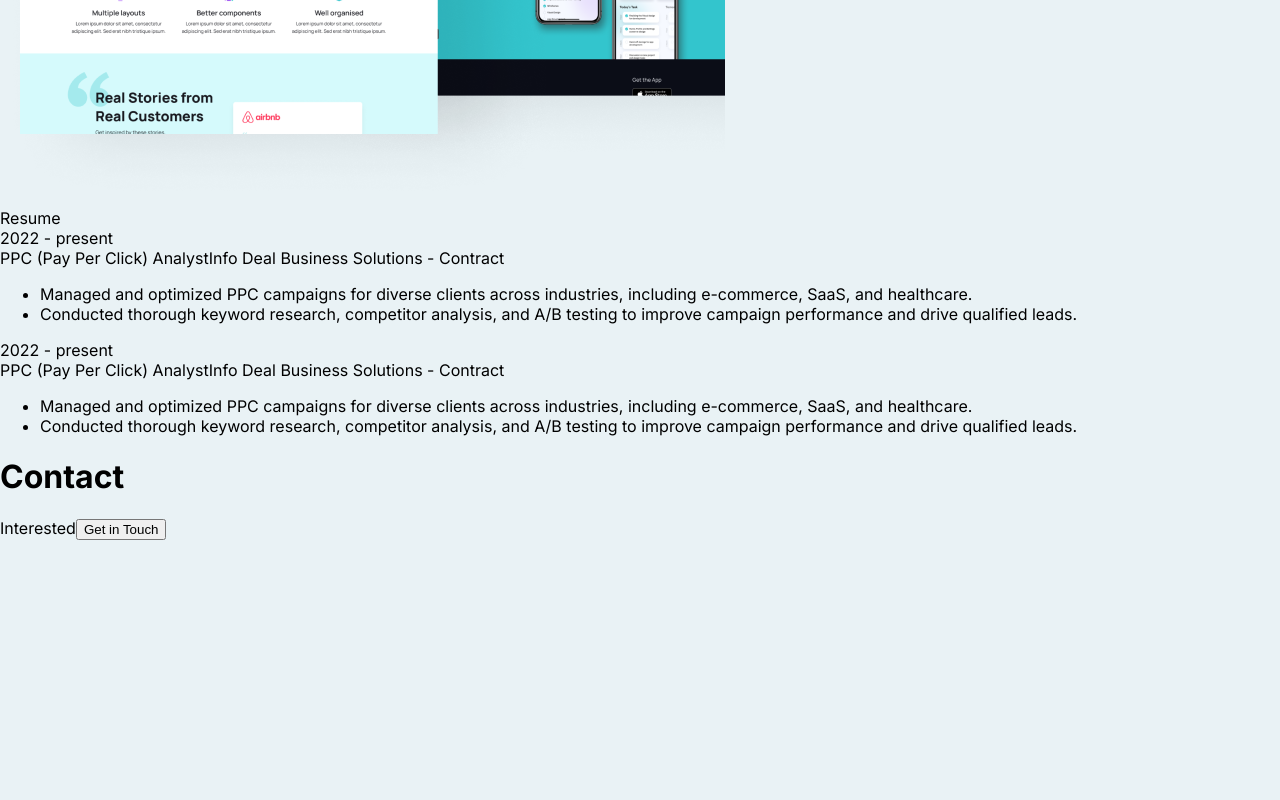
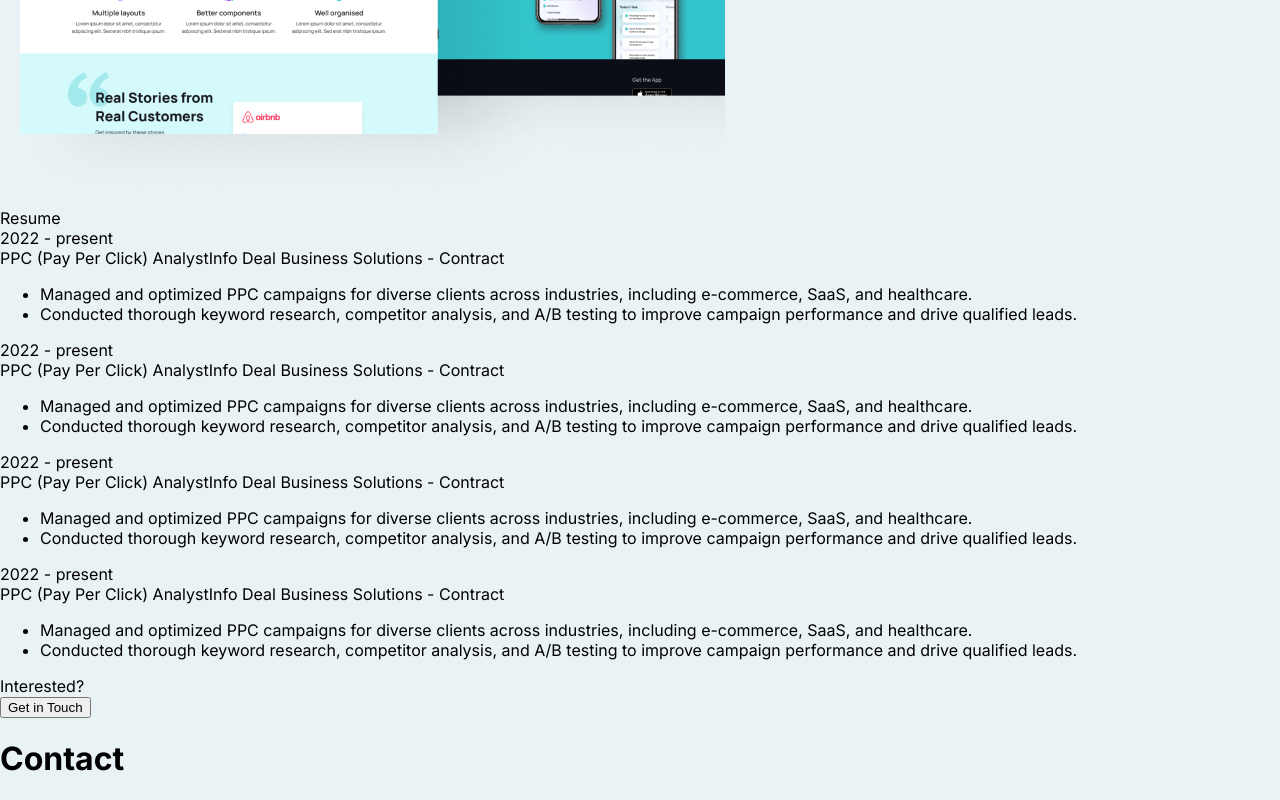
Before and after one commit to egekulahli1/egekulahli-portfolio, a React (Create React App) app: page / in a window 1280 px wide. Shown: the part 3107-3907 px from the top of the page. Before the commit the page ends 3647 px from the top, so only its background shows below. Built offline with nearby package versions, Linux system fonts and the light colour scheme.

Commit message:
17.lastchange

```diff
--- a/src/App.css
+++ b/src/App.css
@@ -6,6 +6,7 @@
     background-color:  #E9F2F5;
     padding-top: 24px;
     padding-bottom: 24px;
+    width: 100%;
 
 
 }
--- a/src/App.js
+++ b/src/App.js
@@ -15,8 +15,9 @@ function App() {
       <Skills />
       <ProjectList />
       <Resume />
+      <Footer />
       <Contact />
-      <Footer />
+
 
     </div>
   );
--- a/src/components/Contact.js
+++ b/src/components/Contact.js
@@ -1,13 +1,12 @@
 import '../styles/Contact.css';
-import { Element } from 'react-scroll';
 
 function Contact() {
     return (
-        <Element name='contactScroll' className="contact-container">
+        <div className="contact-container">
 
                 <h1>Contact</h1>
 
-        </Element>
+        </div>
     );
 }
 
--- a/src/components/Footer.js
+++ b/src/components/Footer.js
@@ -1,15 +1,19 @@
-import '../styles/Footer.css';
-import { Element } from 'react-scroll';
+import "../styles/Footer.css";
+import { Element } from "react-scroll";
 
 function Footer() {
-    return (
-        <Element name='footerScroll'>
-        <div className="footer-container">
-            <span>Interested</span>
-            <button>Get in Touch</button>
+  return (
+    <Element name="contactScroll" className="footer-wrapper">
+      <div className="footer-container">
+        <div className="footer-title-container">
+          <span className="footer-title">Interested?</span>
         </div>
-        </Element>
-    );
+        <button className="footer-button">
+          <span className="footer-button-text">Get in Touch</span>
+        </button>
+      </div>
+    </Element>
+  );
 }
 
 export default Footer;
--- a/src/components/Resume.js
+++ b/src/components/Resume.js
@@ -3,32 +3,103 @@ import { Element } from "react-scroll";
 
 function Resume() {
   return (
-    <Element name="resumeScroll" className="resume-container">
-        <span className="resume-main-title">
-            Resume
-        </span>
+    <Element name="resumeScroll" className="resume-wrapper">
+      <div className="resume-container">
+        <div className="resume-main-title-container">
+          <span className="resume-main-title">Resume</span>
+        </div>
         <div className="resume-item">
           <span className="resume-item-date">2022 - present</span>
           <div className="resume-item-content">
-                <span className="resume-item-job-title">PPC (Pay Per Click) Analyst</span>
-                <span className="resume-item-company">Info Deal Business Solutions - Contract</span>
+            <span className="resume-item-job-title">
+              PPC (Pay Per Click) Analyst
+            </span>
+
+            <span className="resume-item-company">
+              Info Deal Business Solutions - Contract
+            </span>
 
             <ul className="resume-item-description">
-                        <li>Managed and optimized PPC campaigns for diverse clients across industries, including e-commerce, SaaS, and healthcare.</li>
-                        <li>Conducted thorough keyword research, competitor analysis, and A/B testing to improve campaign performance and drive qualified leads.</li>
+              <li>
+                Managed and optimized PPC campaigns for diverse clients across
+                industries, including e-commerce, SaaS, and healthcare.
+              </li>
+              <li>
+                Conducted thorough keyword research, competitor analysis, and
+                A/B testing to improve campaign performance and drive qualified
+                leads.
+              </li>
             </ul>
           </div>
         </div>
         <div className="resume-item">
           <span className="resume-item-date">2022 - present</span>
           <div className="resume-item-content">
-                <span className="resume-item-job-title">PPC (Pay Per Click) Analyst</span>
-                <span className="resume-item-company">Info Deal Business Solutions - Contract</span>
+            <span className="resume-item-job-title">
+              PPC (Pay Per Click) Analyst
+            </span>
+            <span className="resume-item-company">
+              Info Deal Business Solutions - Contract
+            </span>
 
             <ul className="resume-item-description">
-                        <li>Managed and optimized PPC campaigns for diverse clients across industries, including e-commerce, SaaS, and healthcare.</li>
-                        <li>Conducted thorough keyword research, competitor analysis, and A/B testing to improve campaign performance and drive qualified leads.</li>
+              <li>
+                Managed and optimized PPC campaigns for diverse clients across
+                industries, including e-commerce, SaaS, and healthcare.
+              </li>
+              <li>
+                Conducted thorough keyword research, competitor analysis, and
+                A/B testing to improve campaign performance and drive qualified
+                leads.
+              </li>
             </ul>
+          </div>
+        </div>
+        <div className="resume-item">
+          <span className="resume-item-date">2022 - present</span>
+          <div className="resume-item-content">
+            <span className="resume-item-job-title">
+              PPC (Pay Per Click) Analyst
+            </span>
+            <span className="resume-item-company">
+              Info Deal Business Solutions - Contract
+            </span>
+
+            <ul className="resume-item-description">
+              <li>
+                Managed and optimized PPC campaigns for diverse clients across
+                industries, including e-commerce, SaaS, and healthcare.
+              </li>
+              <li>
+                Conducted thorough keyword research, competitor analysis, and
+                A/B testing to improve campaign performance and drive qualified
+                leads.
+              </li>
+            </ul>
+          </div>
+        </div>
+        <div className="resume-item">
+          <span className="resume-item-date">2022 - present</span>
+          <div className="resume-item-content">
+            <span className="resume-item-job-title">
+              PPC (Pay Per Click) Analyst
+            </span>
+            <span className="resume-item-company">
+              Info Deal Business Solutions - Contract
+            </span>
+
+            <ul className="resume-item-description">
+              <li>
+                Managed and optimized PPC campaigns for diverse clients across
+                industries, including e-commerce, SaaS, and healthcare.
+              </li>
+              <li>
+                Conducted thorough keyword research, competitor analysis, and
+                A/B testing to improve campaign performance and drive qualified
+                leads.
+              </li>
+            </ul>
+          </div>
         </div>
       </div>
     </Element>
--- a/src/index.css
+++ b/src/index.css
@@ -14,7 +14,7 @@ code {
     monospace;
 }
 html {
-  width: 100%;
+
 
   background-color:  #E9F2F5;
   display: flex;
@@ -23,7 +23,7 @@ html {
 #root {
   background-color:  #E9F2F5;
   height: 100%;
-  max-width: 1440px;
+
 }
 
 body {
--- a/src/styles/Footer.css
+++ b/src/styles/Footer.css
@@ -0,0 +1,48 @@
+@media (max-width: 1920px) and (min-width: 1440px) {
+  .footer-wrapper {
+    border-top: 1px solid var(--default-black, #0b0d17);
+    background: var(--text-gray-900, #18191f);
+  }
+  .footer-container {
+    display: flex;
+    padding: 140px 355px;
+    flex-direction: column;
+    align-items: center;
+    gap: 40px;
+  }
+  .footer-title-container {
+    display: flex;
+    flex-direction: column;
+    align-items: flex-start;
+    gap: 8px;
+  }
+  .footer-title {
+    color: var(--text-gray-100, #f4f5f7);
+    text-align: center;
+    font-family: "IBM Plex Sans", sans-serif;
+    font-size: 48px;
+    font-style: normal;
+    font-weight: 800;
+    line-height: 64px;
+  }
+  .footer-button {
+    display: flex;
+    padding: 12px 32px;
+    align-items: center;
+    border-radius: 6px;
+    border-color: #3f5afd;
+    background: #3f5afd;
+    border-style: solid;
+  }
+
+
+  .footer-button-text {
+    color: var(--default-white, #fff);
+    text-align: center;
+    font-family: "IBM Plex Sans", sans-serif;
+    font-size: 16px;
+    font-style: normal;
+    font-weight: 500;
+    line-height: 24px;
+  }
+}
--- a/src/styles/Navbar.css
+++ b/src/styles/Navbar.css
@@ -7,7 +7,6 @@
   background-color: var(--default-white, #ffffff);
   box-shadow: 0px 4px 4px rgba(0, 0, 0, 0.25);
   padding: 16px 165px;
-  padding-right: 330px;
   display: flex;
   justify-content: space-between;
   align-items: center;
@@ -44,13 +43,14 @@
 #nav-button:hover {
   color: var(--text-gray-900, #22232a);
   cursor: pointer;
-  transform: scale(1.1);
+  transform: scale(1.2);
+  transition: calc(var(--transition-duration) * 1.5);
 }
 
 #nav-button::content {
   color: var(--text-gray-900, #22232a);
   cursor: pointer;
-  transform: scale(1.1);
+  transform: scale(1.2);
 }
 
 }
--- a/src/styles/ProjectList.css
+++ b/src/styles/ProjectList.css
@@ -1,10 +1,8 @@
 @media (max-width: 1920px) and (min-width: 1440px) {
   .project-list {
-    margin-right: -165px;
     display: flex;
     flex-direction: column;
     padding-left: 165px;
-    padding-right: 165px;
   }
 
   .project-list-item-image img {
```
Also changed, not shown: src/styles/Resume.css (+65 -1 lines). Lines whose indentation alone changed are shown as unchanged.
